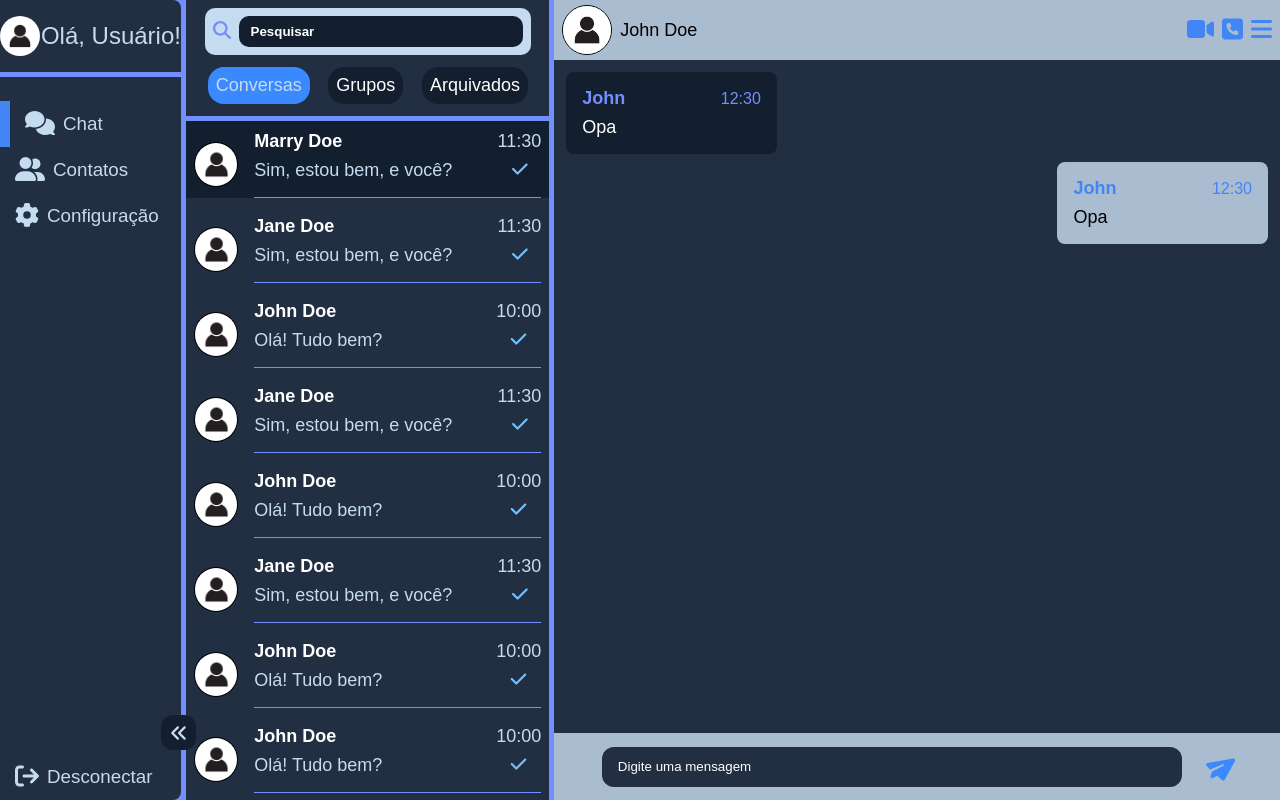
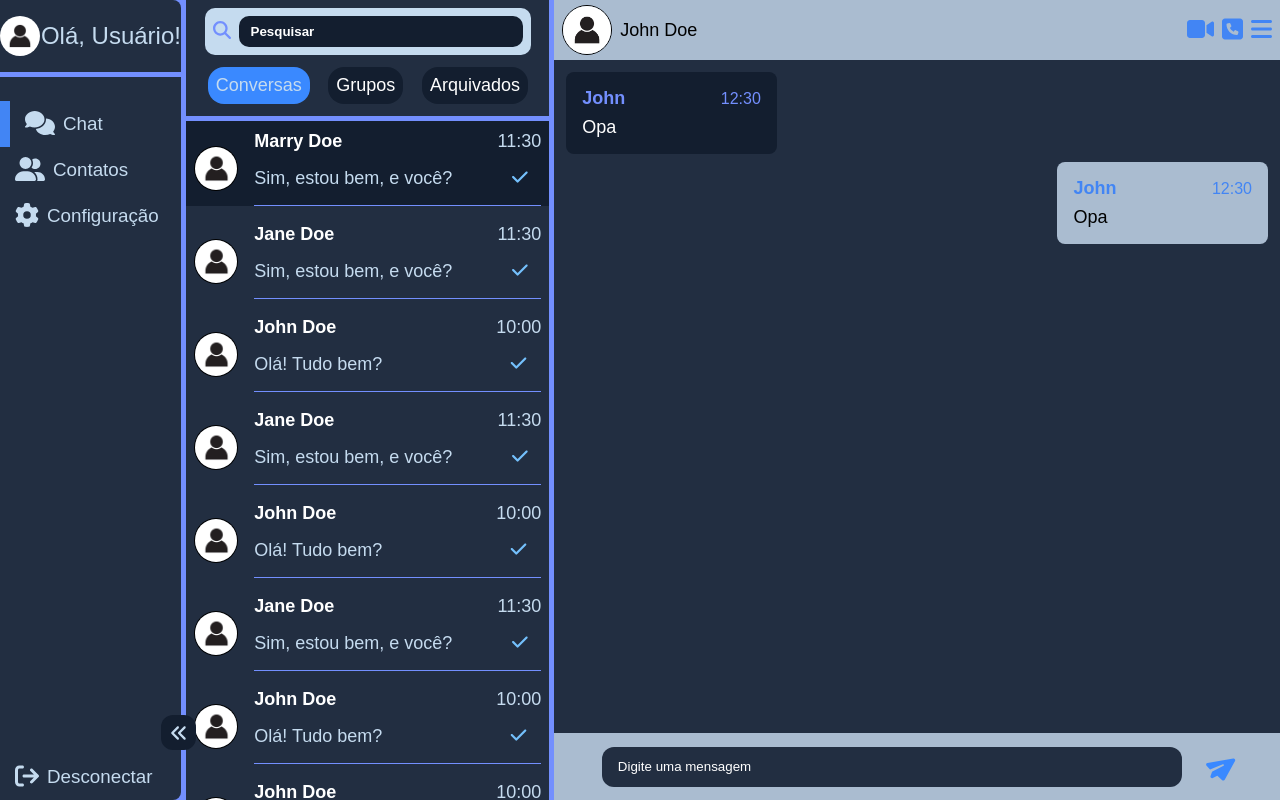
Before and after one commit to AdrielKlem/chatroom, a React (Vite) app: page / in a window 1280 px wide. Built offline with nearby package versions, Linux system fonts and the light colour scheme.

Commit message:
update details

```diff
--- a/src/components/ChatItem/styles.ts
+++ b/src/components/ChatItem/styles.ts
@@ -36,13 +36,13 @@ export const DetailsBox = styled.div`
 export const DetailsUser = styled.div`
     display: flex;
     flex-direction: column;
-    gap: .8rem;
+    gap: 1.6rem;
 `
 
 export const DetailsTime = styled.div`
     display: flex;
     flex-direction: column;
-    gap: .8rem;
+    gap: 1.6rem;
 `
 
 export const NameUser = styled.div`
```
